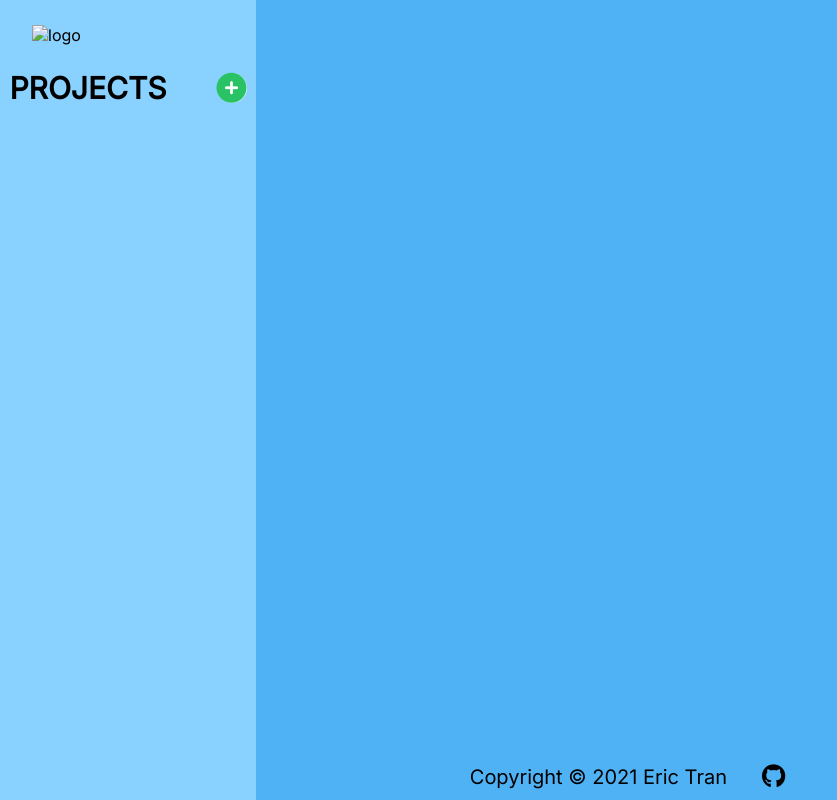
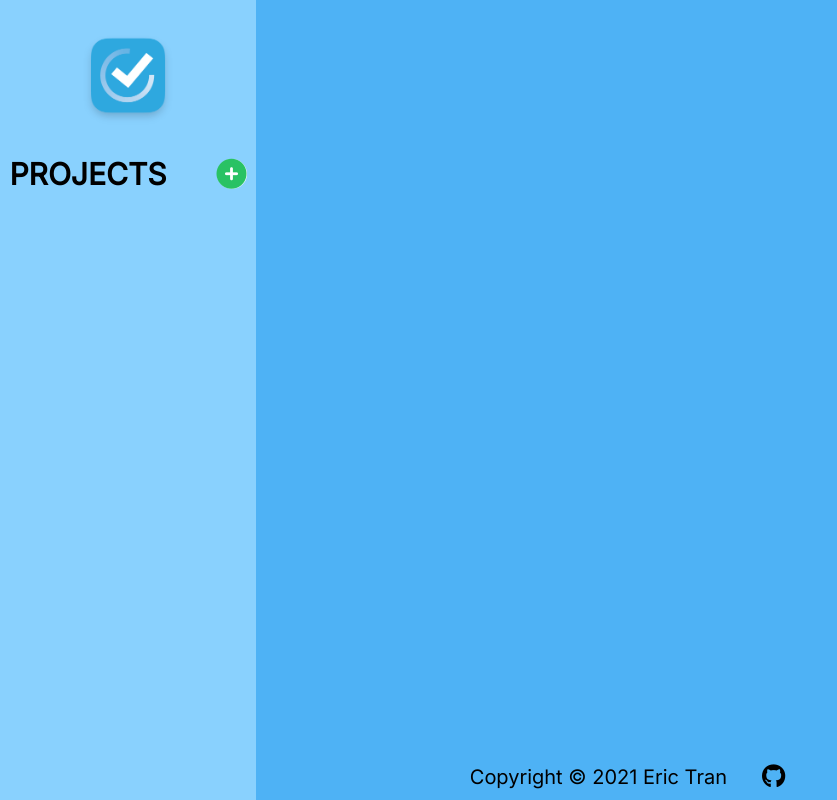
Before and after one commit to traneric89/ToDo-List, a plain HTML site: page index.html in a window 1280 px wide. Shown: the whole page, without its empty margins (0-837 px from the left). Drawn offline with Linux system fonts and the light colour scheme; the site is published under a folder, as on GitHub Pages, so addresses that start at the root find nothing.

Commit message:
Fixed image file path

```diff
--- a/index.html
+++ b/index.html
@@ -62,7 +62,7 @@
     </div>
     <div class="container">
       <div class="project-column">
-        <img src="/images/logo.jpg" alt="logo" class="logo" />
+        <img src="images/logo.jpg" alt="logo" class="logo" />
         <div class="project-title">
           <h2>PROJECTS</h2>
           <i class="fas fa-plus-circle fa-md" id="add-project"></i>
```
